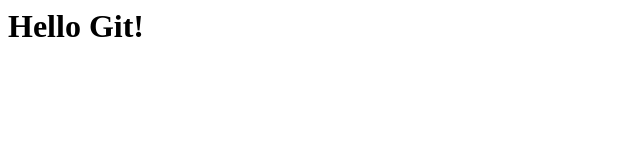
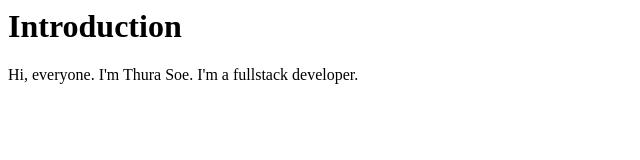
Before and after one commit to trs-25/sample-repo-01, a plain HTML site: page index.html in a window 1280 px wide. Shown: the whole page, without its empty margins (0-640 px from the left). Drawn offline with Linux system fonts and the light colour scheme.

Commit message:
Add intro

```diff
--- a/index.html
+++ b/index.html
@@ -1,5 +1,8 @@
 <html>
     <h1>
-        Hello Git!
+        Introduction
     </h1>
+    <p>
+        Hi, everyone. I'm Thura Soe. I'm a fullstack developer.
+    </p>
 </html>
```
